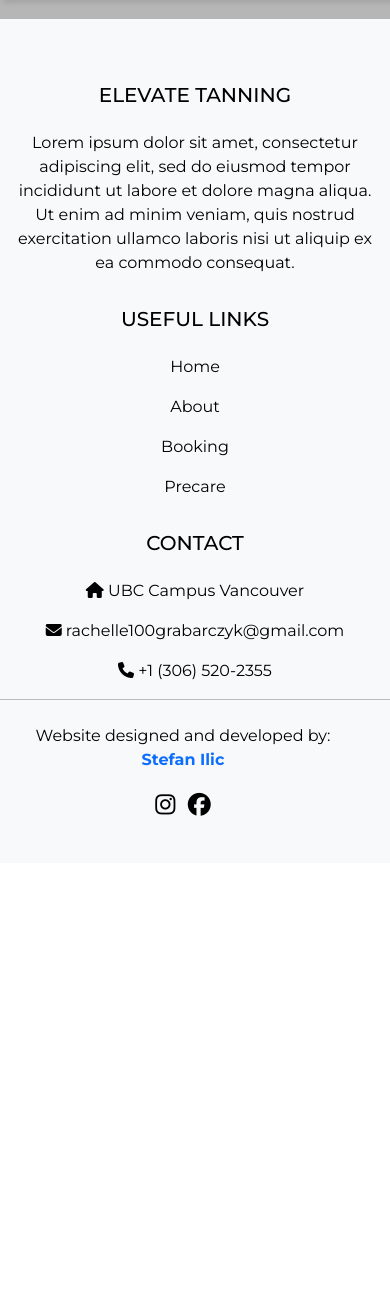
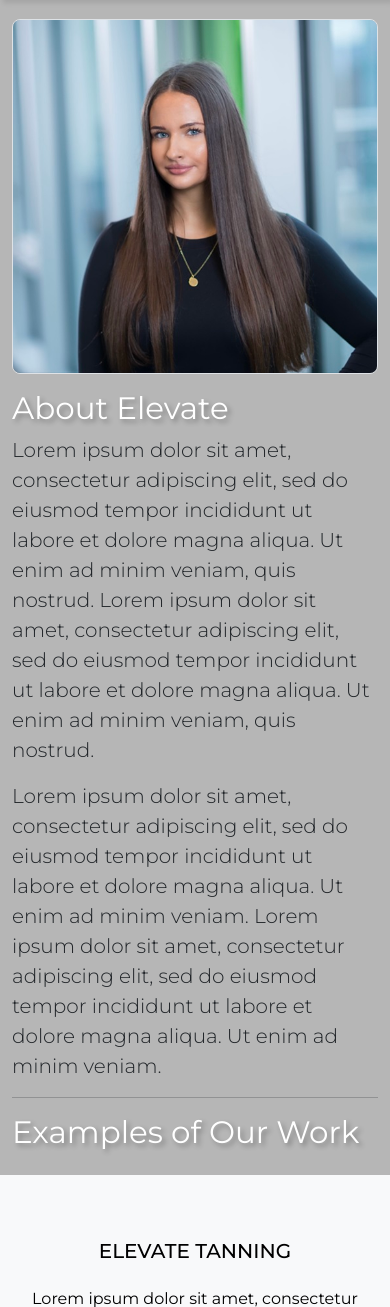
Before and after one commit to StefanLearnsCS/Elevate-Tanning, a Django app: page /about in a window 390 px wide. Shown: the part 50-1357 px from the top of the page. Before the commit the page ends 866 px from the top, so only its background shows below. Run offline with Django 5.2, Linux system fonts and the light colour scheme.

Commit message:
Added responsive image and text to About page

```diff
--- a/Elevate/templates/about.html
+++ b/Elevate/templates/about.html
@@ -3,5 +3,27 @@
 
 {% block content %}
 
+<div class="container" style="margin-top: 1rem;">
+    <div class="row align-items-center justify-items-center gx-4">
+        <div class="col-md-6 col-lg-5 col-xl-4">
+            <div class="ms-md-2 ms-lg-4"><img class="img-fluid rounded-3 border" src="{% static 'img/elevate-rachelle-2.jpg' %}"></div>
+        </div>
+        <div class="col-md-6 col-lg-6 col-xl-7">
+            <div class="ms-md-2 ms-lg-5">
+                <h2 class="display-5 fw-normal" style="margin-top: 1rem;">About Elevate</h2>
+                <p class="lead">Lorem ipsum dolor sit amet, consectetur adipiscing elit, sed do eiusmod tempor incididunt ut labore et dolore magna aliqua. Ut enim ad minim veniam, quis nostrud.
+                    Lorem ipsum dolor sit amet, consectetur adipiscing elit, sed do eiusmod tempor incididunt ut labore et dolore magna aliqua. Ut enim ad minim veniam, quis nostrud.
+                </p>
+                <p class="lead mb-0">Lorem ipsum dolor sit amet, consectetur adipiscing elit, sed do eiusmod tempor incididunt ut labore et dolore magna aliqua. Ut enim ad minim veniam.
+                    Lorem ipsum dolor sit amet, consectetur adipiscing elit, sed do eiusmod tempor incididunt ut labore et dolore magna aliqua. Ut enim ad minim veniam.
+                </p>
+            </div>
+        </div>
+    </div>
+    <hr class="featurette-divider">
+    <div class="row align-items-center justify-items-center gx-4">
+        <h2 class="display-5 fw-normal">Examples of Our Work</h2>
+    </div>
+</div>
 
 {% endblock %}
```
Also changed, not shown: Elevate/static/img/elevate-rachelle-2.jpg (added).
